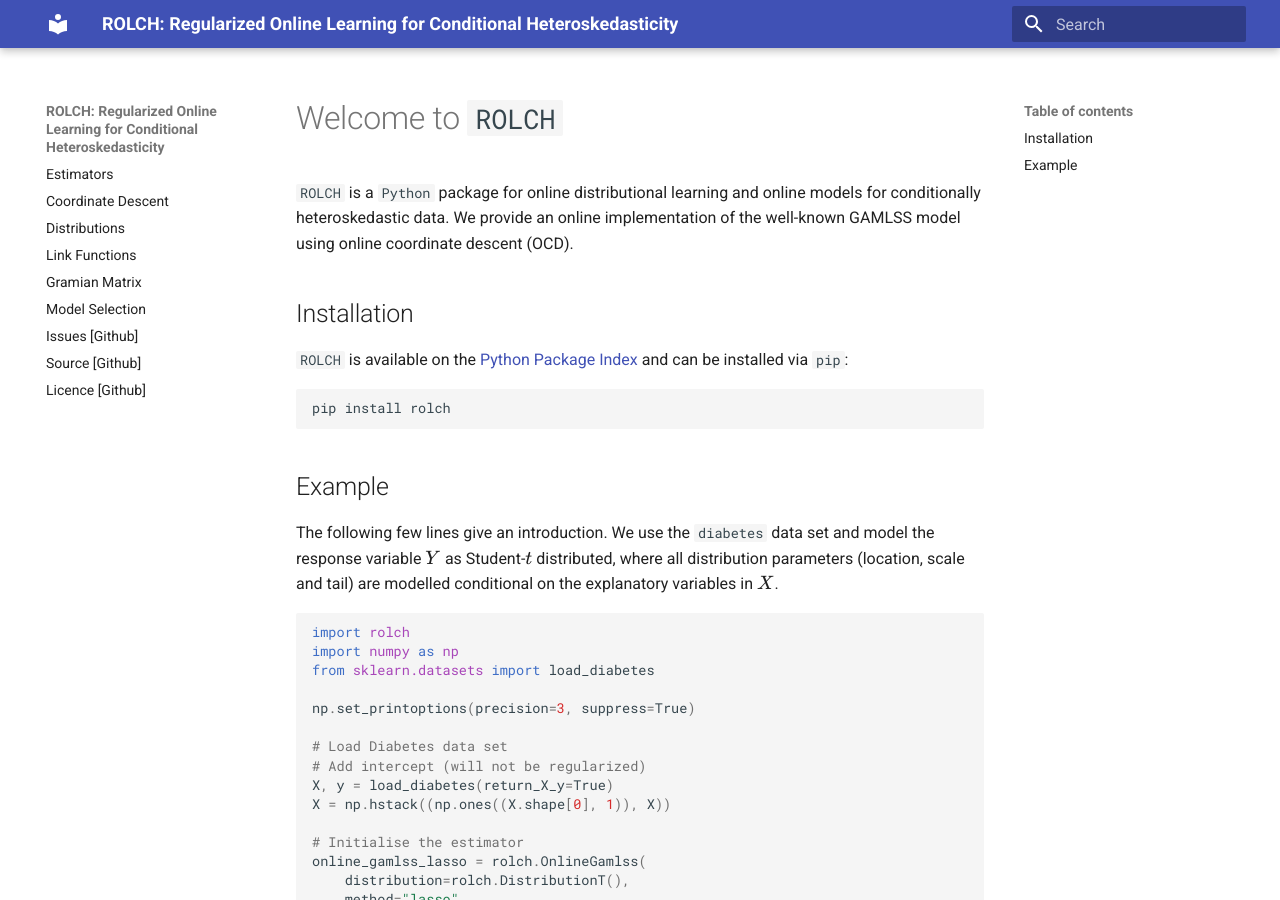
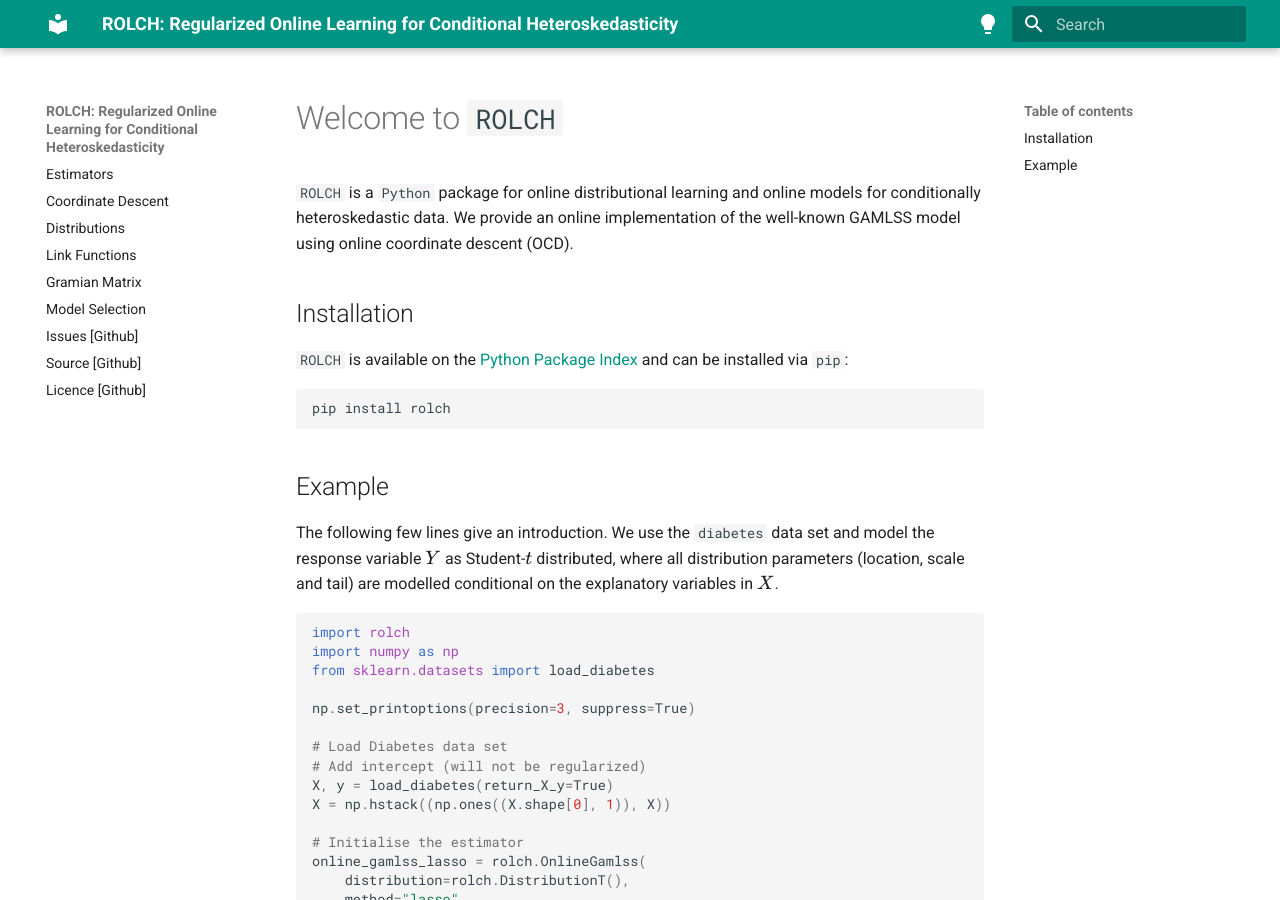
Before and after one commit to simon-hirsch/rolch, an MkDocs documentation site: the page built from docs/index.md, in a window 1280 px wide and 900 px high. Built offline with MkDocs 1.6.1 and Material for MkDocs 9.7.7, drawn with Linux system fonts in a browser that asks for light colours.

Commit message:
Add dark theme

```diff
--- a/mkdocs.yml
+++ b/mkdocs.yml
@@ -17,6 +17,25 @@ theme:
     - search.share
     - search.highlight
     - search.suggest
+  palette:
+    # Palette toggle for light mode
+    - media: "(prefers-color-scheme: light)"
+      scheme: default
+      accent: deep purple
+      primary: teal
+      toggle:
+        icon: material/lightbulb
+        name: Switch to dark mode
+    # Palette toggle for dark mode
+    - media: "(prefers-color-scheme: dark)"
+      scheme: slate
+      accent: deep purple
+      primary: teal
+      toggle:
+        icon: material/lightbulb-outline
+        name: Switch to light mode
+
+
 
 plugins:
 - mkdocstrings:
```
